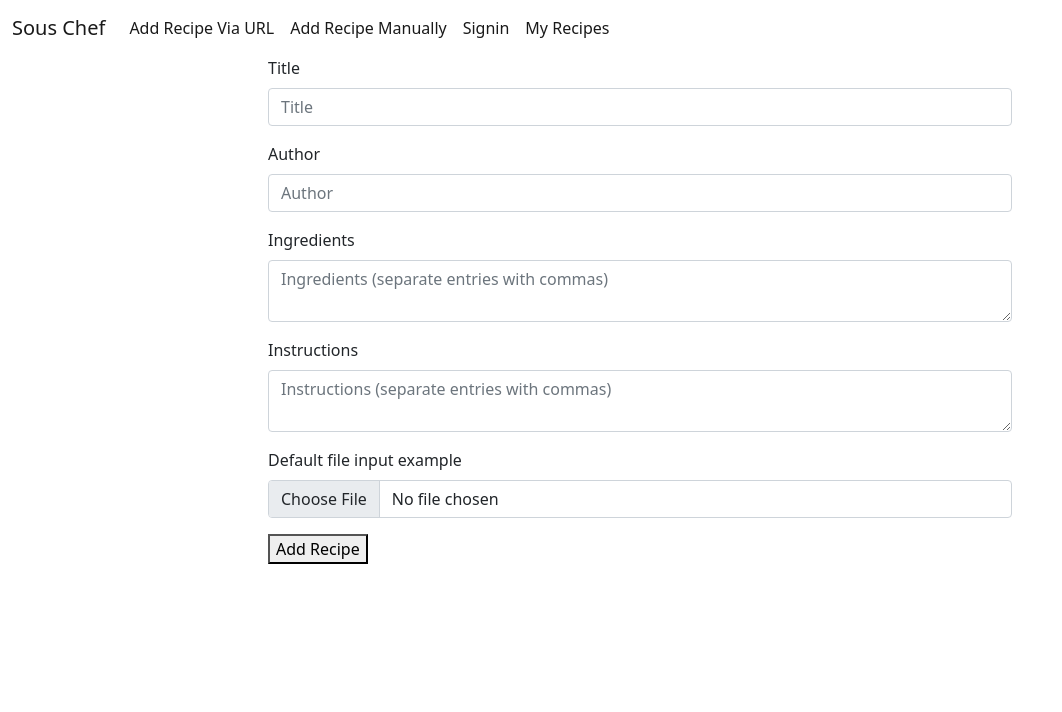
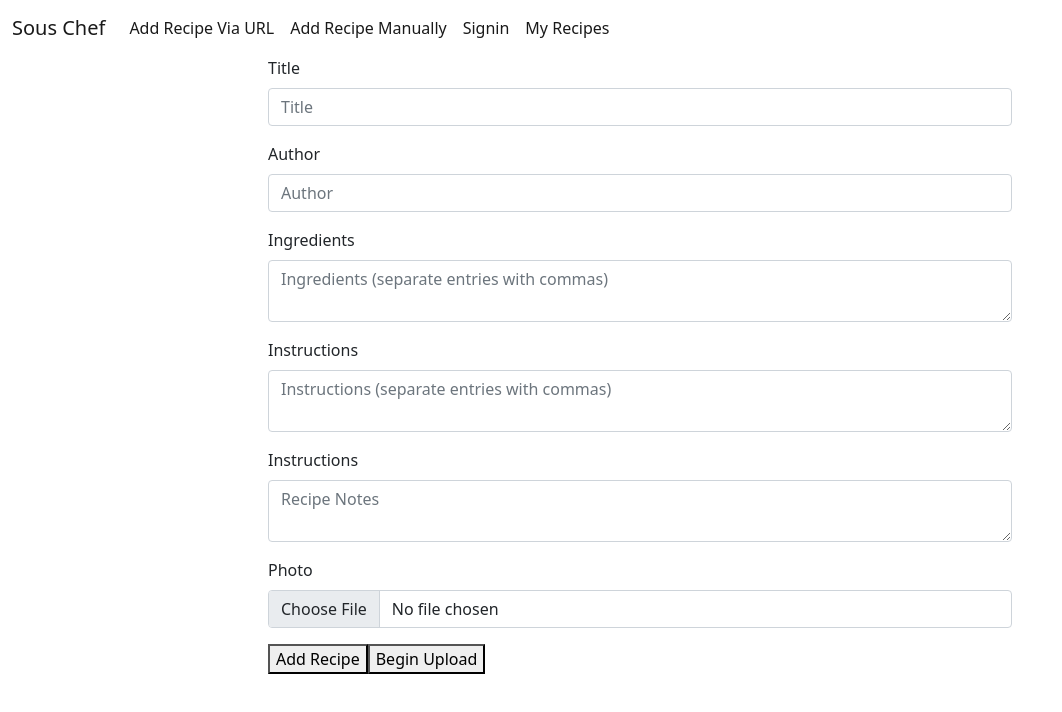
Before and after one commit to Zahnen/sous-chef, a React (Create React App) app in the folder client/: page /addrecipe in a window 1280 px wide. Shown: the top 712 px of the page, without its empty margins (0-1062 px from the left). Built offline with nearby package versions, Linux system fonts and the light colour scheme; no server answers.

Commit message:
add photo upload to new recipe creation

```diff
--- a/client/src/components/NewRecipeForm.js
+++ b/client/src/components/NewRecipeForm.js
@@ -1,28 +1,41 @@
-import React from "react";
+import React, { useState } from "react";
 import firebase from "../firebase";
 import 'firebase/auth';
 import 'firebase/firestore';
+import 'firebase/storage';
 
 function NewRecipeForm(){
   const firestore = firebase.firestore();
   const auth = firebase.auth();
+  const [image, setImage] = useState(null);
+  const [isLoaded, setLoading] = useState(true);
 
   function getItemsFromTextArea(str) {
 		return str.split(",").map(x => x.trim());
 	}
 
-  function addRecipeToFirestore(event) {
+  const handleChange = e => {
+    if (e.target.files[0]) {
+      setImage(e.target.files[0]);
+    }
+  };
+
+  async function addRecipeToFirestore(event) {
     event.preventDefault();
+    const imageRef = firebase.storage().ref("images").child(`${image.name}`);
+    imageRef.put(image);
+    const receivedUrl = await imageRef.getDownloadURL().then(setLoading(false));
     firestore.collection('recipes').add(
       {
         title: event.target.title.value,
         author: event.target.author.value,
         ingredients: getItemsFromTextArea(event.target.ingredients.value),
         instructions: getItemsFromTextArea(event.target.instructions.value),
-        // imgURL: url,
+        notes: event.target.notes.value,
+        imgURL: receivedUrl,
         userId: auth.currentUser.uid
       }
-    )
+    );
   }
 
   return (
@@ -62,10 +75,19 @@ function NewRecipeForm(){
               placeholder="Instructions (separate entries with commas)" />
           </div>
           <div className="mb-3">
-            <label name="image" className="form-label">Default file input example</label>
-            <input className="form-control" type="file" name="image" />
+            <label name="notes" className="form-label">Instructions</label>
+            <textarea
+              className="form-control"
+              type="textarea"
+              name="notes"
+              placeholder="Recipe Notes" />
+          </div>
+          <div className="mb-3">
+            <label name="image" className="form-label">Photo</label>
+            <input className="form-control" type="file" name="image" onChange={handleChange} />
           </div>
           <button variant="success" type="submit">Add Recipe</button>
+          {isLoaded ? <button variant="success" type="submit">Begin Upload</button> : <button variant="success" type="submit">Complete</button>}
         </form>
       </div>
     </>
```
